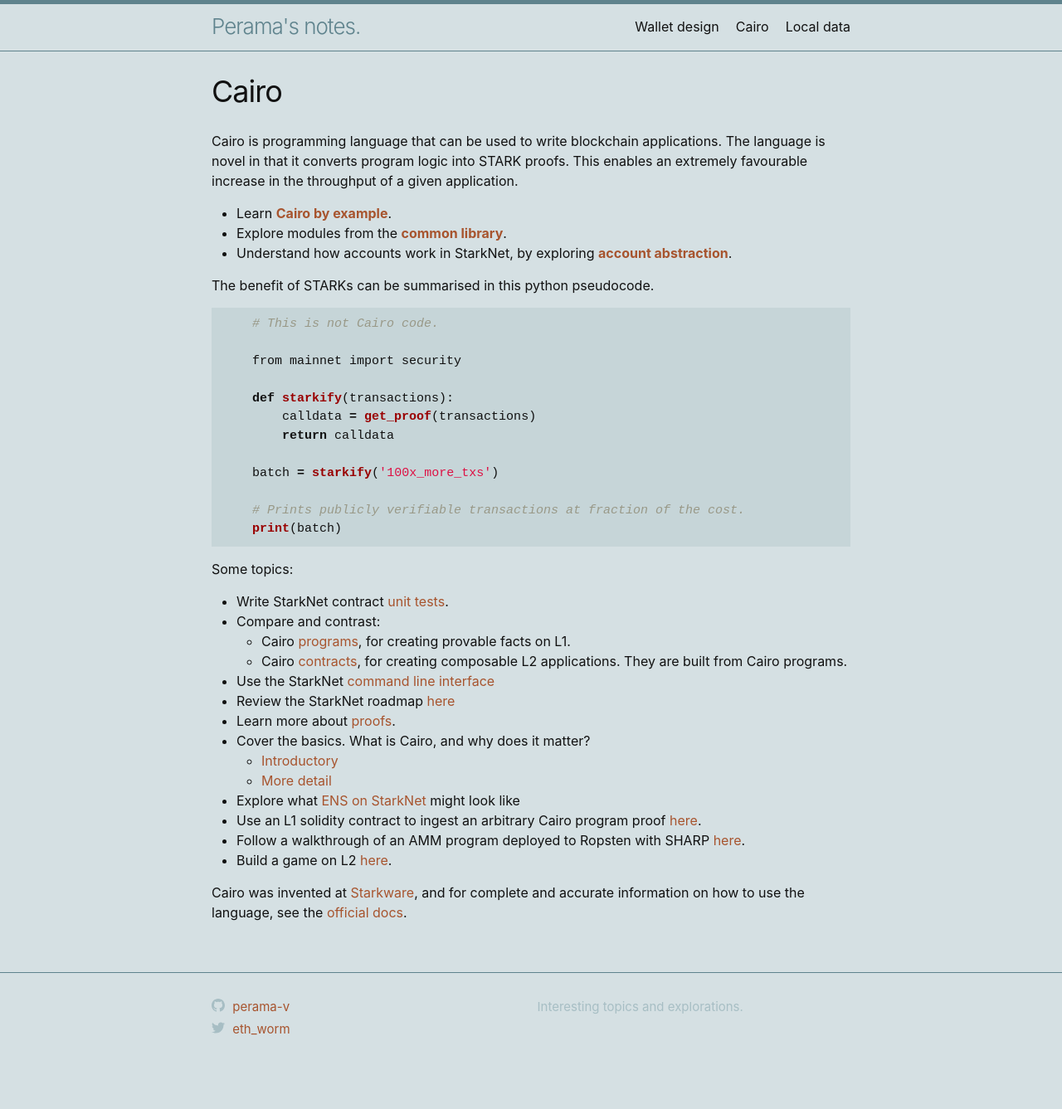
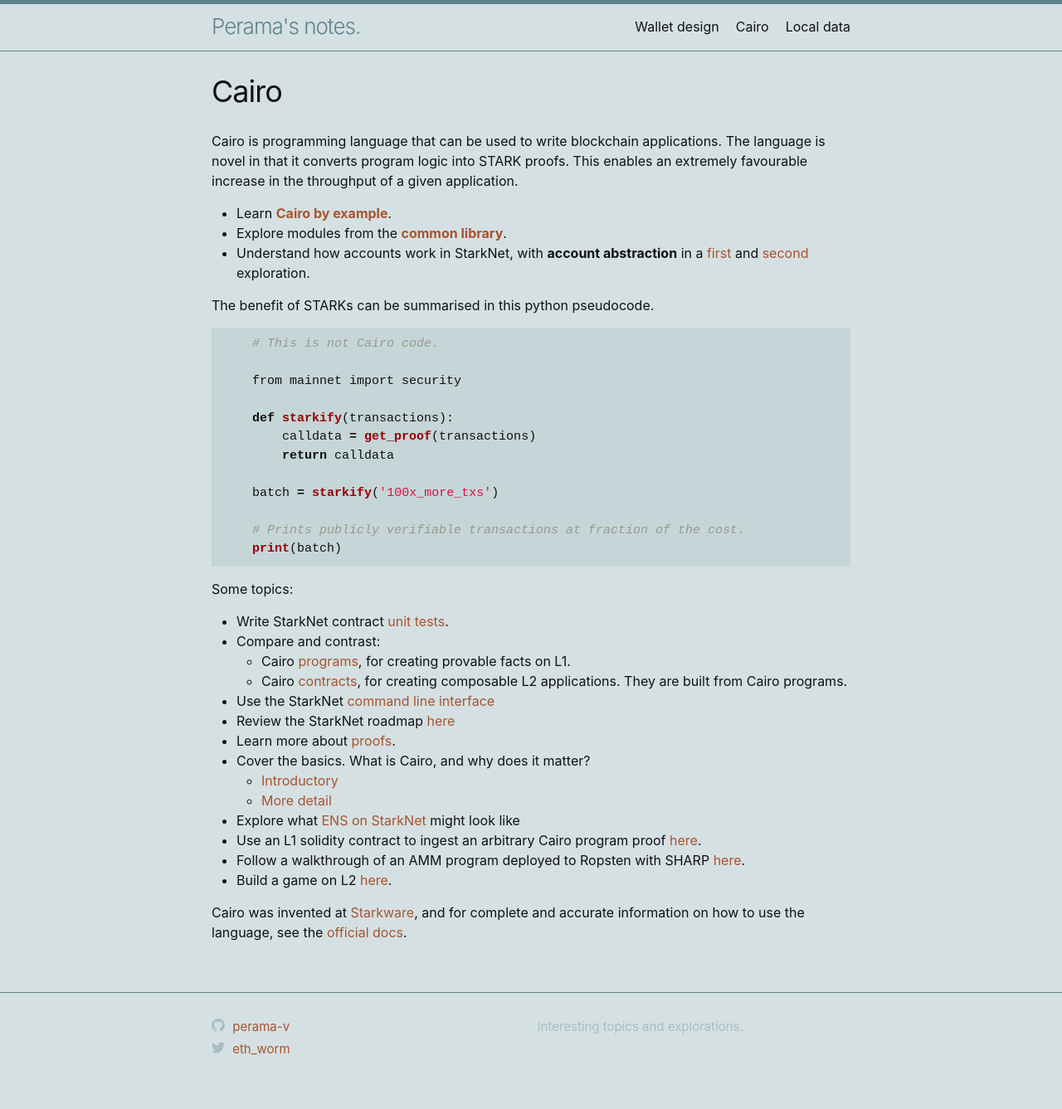
Before and after one commit to perama-v/perama-v.github.io, a Jekyll site: the page built from docs/cairo/intro.md, in a window 1280 px wide. Shown: the whole page at 83% size. Built offline with Jekyll 4.4.1, drawn with Linux system fonts in a browser that asks for light colours; before the commit the page ends 1313 px from its top, so only the background shows below that.

Commit message:
Add test notes

```diff
--- a/docs/cairo/intro.md
+++ b/docs/cairo/intro.md
@@ -12,8 +12,11 @@
 - Learn [**Cairo by example**]({{ site.baseurl }}{% link cairo/by_example.md %}).
 - Explore modules from the
 [**common library**]({{ site.baseurl }}{% link cairo/cairo_common_lib.md %}).
-- Understand how accounts work in StarkNet, by exploring
-[**account abstraction**]({{ site.baseurl }}{% link cairo/account_abstraction.md %}).
+- Understand how accounts work in StarkNet, with **account abstraction**
+in a
+[first]({{ site.baseurl }}{% link cairo/account_abstraction.md %}) and
+[second]({{ site.baseurl }}{% link cairo/account_abstraction_test.md %}) exploration.
+
 
 The benefit of STARKs can be summarised in this python pseudocode.
 
```
Also changed, not shown: docs/cairo/account_abstraction_test.md (renamed from docs/cairo/examples/test_accounts.md, +17 -0 lines), docs/cairo/by_example.md (+0 -1 lines).
